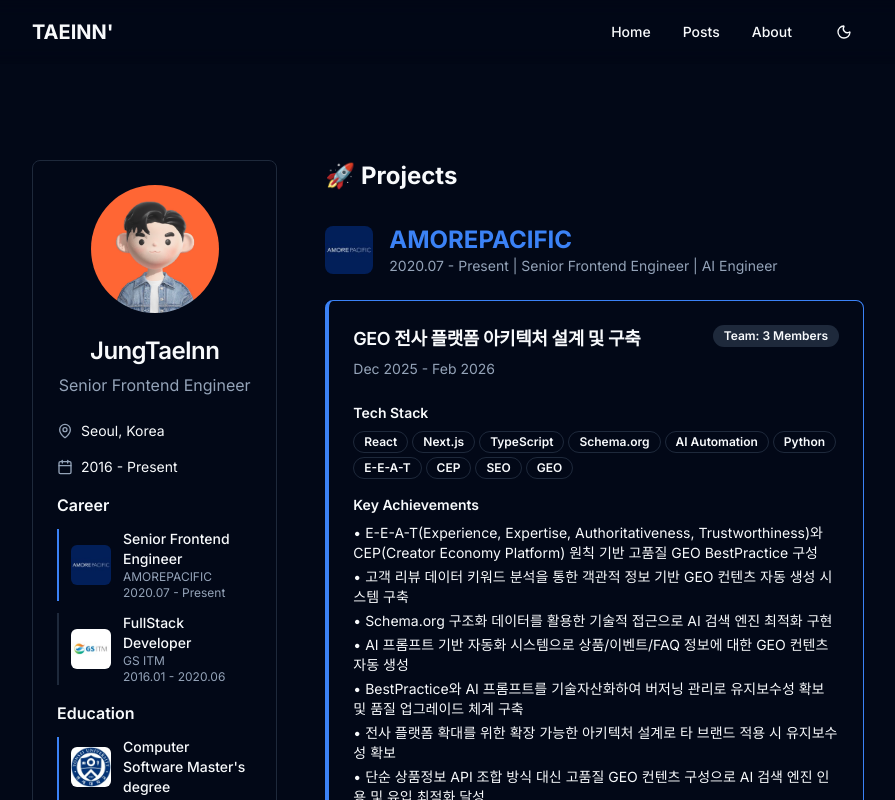
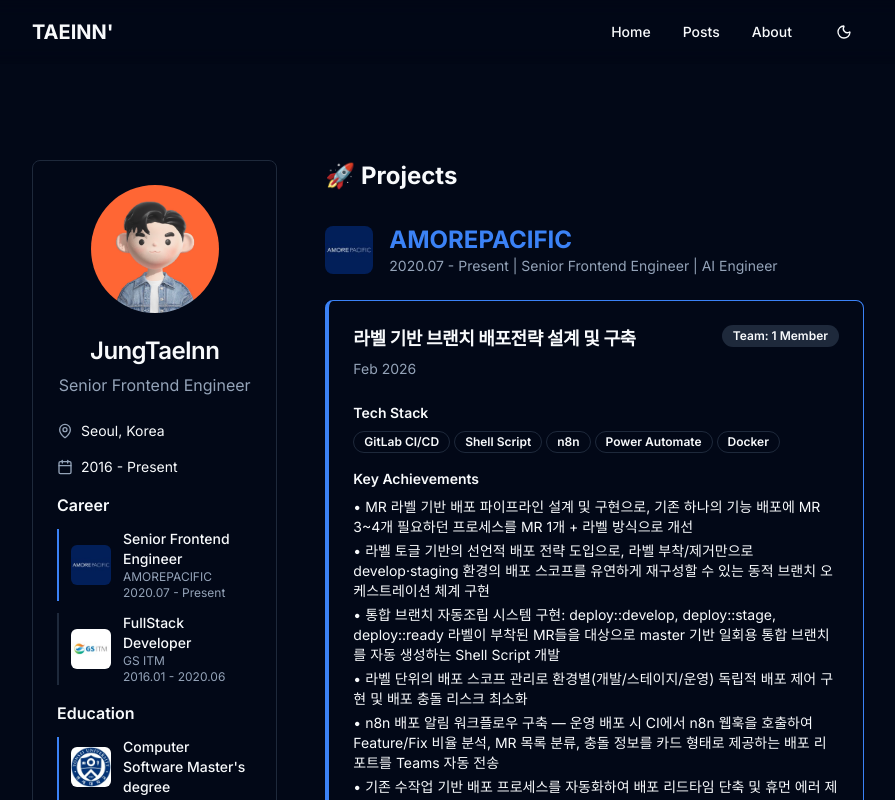
Before and after one commit to jungtaeinn/jungtaeinn.github.io, a Next.js app: page /about in a window 1280 px wide. Shown: the top 800 px of the page, without its empty margins (192-1087 px from the left). Built offline with nearby package versions, Linux system fonts and the light colour scheme; no server answers.

Commit message:
feat: 라벨 기반 브랜치 배포전략 설계 및 구축 프로젝트 추가
GitLab CI/CD + Shell Script + n8n 기반 라벨 배포 파이프라인 프로젝트 카드 추가

Co-authored-by: Cursor <cursoragent@cursor.com>

```diff
--- a/app/about/page.tsx
+++ b/app/about/page.tsx
@@ -384,6 +384,40 @@ export default function AboutPage() {
                   </div>
                 </div>
                 <div className="space-y-6">
+
+                {/* 라벨 기반 브랜치 배포전략 설계 및 구축 */}
+                <Card className="border-l-4 border-primary">
+                    <CardHeader>
+                        <div className="flex items-start justify-between gap-2">
+                            <CardTitle className="text-lg flex-1 min-w-0 break-normal">라벨 기반 브랜치 배포전략 설계 및 구축</CardTitle>
+                            <Badge variant="secondary" className="text-xs text-center flex-shrink-0">Team: 1 Member</Badge>
+                        </div>
+                        <p className="text-sm text-muted-foreground">Feb 2026</p>
+                    </CardHeader>
+                    <CardContent className="space-y-4">
+                        <div className="space-y-2">
+                            <h4 className="font-semibold text-sm">Tech Stack</h4>
+                            <div className="flex flex-wrap gap-1">
+                                {['GitLab CI/CD', 'Shell Script', 'n8n', 'Power Automate', 'Docker'].map((tech) => (
+                                    <Badge key={tech} variant="outline" className="text-xs text-center">
+                                        {tech}
+                                    </Badge>
+                                ))}
+                            </div>
+                        </div>
+                        <div className="space-y-2">
+                            <h4 className="font-semibold text-sm">Key Achievements</h4>
+                            <ul className="text-sm space-y-1">
+                                <li>• MR 라벨 기반 배포 파이프라인 설계 및 구현으로, 기존 하나의 기능 배포에 MR 3~4개 필요하던 프로세스를 MR 1개 + 라벨 방식으로 개선</li>
+                                <li>• 라벨 토글 기반의 선언적 배포 전략 도입으로, 라벨 부착/제거만으로 develop·staging 환경의 배포 스코프를 유연하게 재구성할 수 있는 동적 브랜치 오케스트레이션 체계 구현</li>
+                                <li>• 통합 브랜치 자동조립 시스템 구현: deploy::develop, deploy::stage, deploy::ready 라벨이 부착된 MR들을 대상으로 master 기반 일회용 통합 브랜치를 자동 생성하는 Shell Script 개발</li>
+                                <li>• 라벨 단위의 배포 스코프 관리로 환경별(개발/스테이지/운영) 독립적 배포 제어 구현 및 배포 충돌 리스크 최소화</li>
+                                <li>• n8n 배포 알림 워크플로우 구축 — 운영 배포 시 CI에서 n8n 웹훅을 호출하여 Feature/Fix 비율 분석, MR 목록 분류, 충돌 정보를 카드 형태로 제공하는 배포 리포트를 Teams 자동 전송</li>
+                                <li>• 기존 수작업 기반 배포 프로세스를 자동화하여 배포 리드타임 단축 및 휴먼 에러 제거</li>
+                            </ul>
+                        </div>
+                    </CardContent>
+                </Card>
 
                 {/* GEO 전사 플랫폼 아키텍처 설계 및 구축 */}
                 <Card className="border-l-4 border-primary">
```
